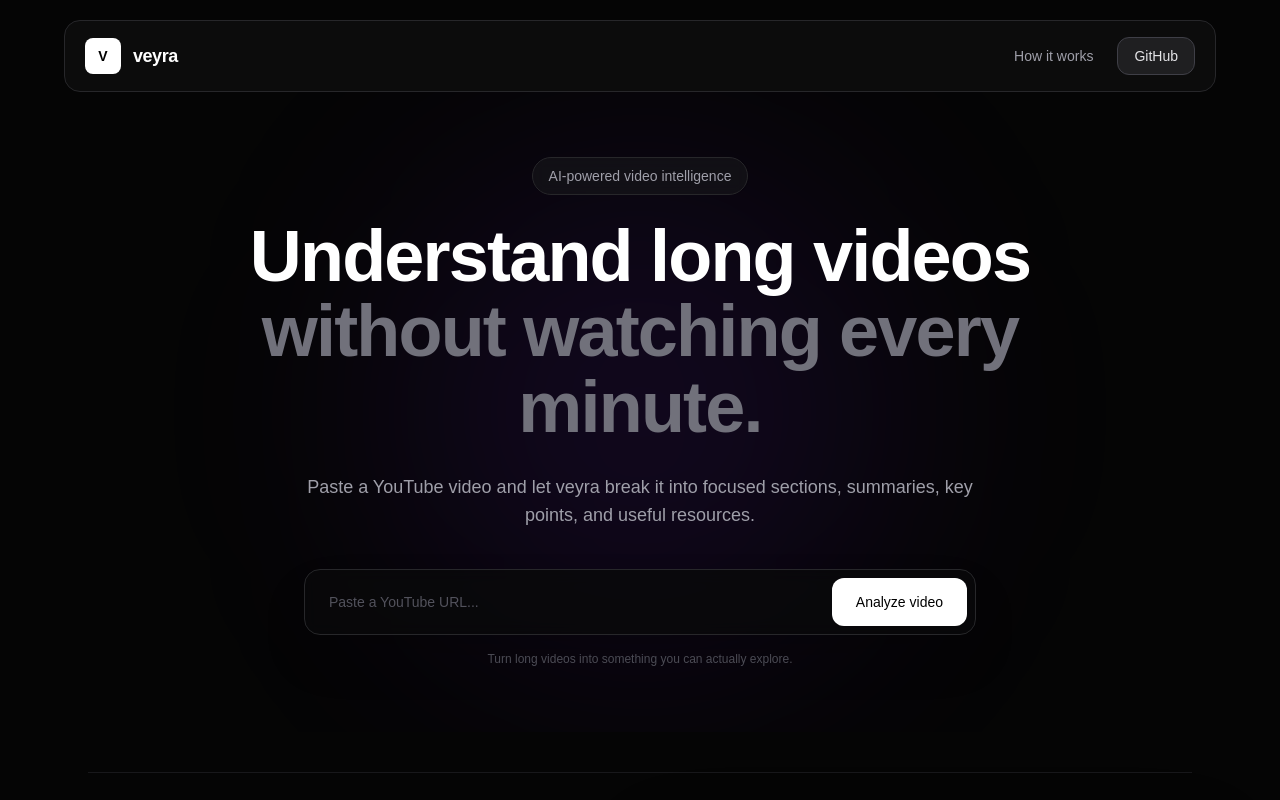
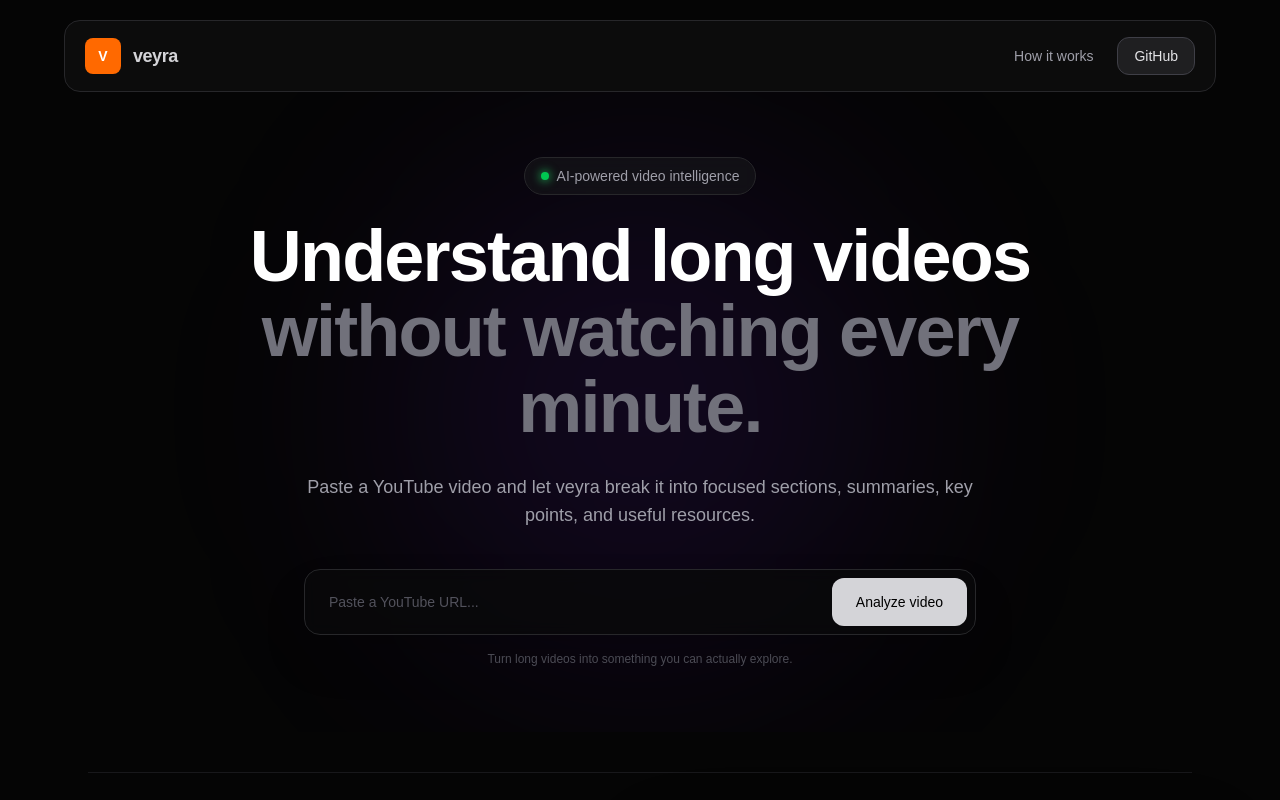
Before and after one commit to HacktoberTrack/veyra, a Next.js app: page / in a window 1280 px wide. Shown: the top 800 px of the page. Built offline with nearby package versions, Linux system fonts and the light colour scheme.

Commit message:
style: refine branding and hero ui

```diff
--- a/components/Hero.tsx
+++ b/components/Hero.tsx
@@ -6,8 +6,9 @@ export default function Hero() {
 
       <div className="relative mx-auto flex max-w-4xl flex-col items-center text-center">
 
-        <div className="mb-6 rounded-full border border-zinc-800 bg-zinc-900/60 px-4 py-2 text-sm text-zinc-400 backdrop-blur">
-          AI-powered video intelligence
+        <div className="mb-6 flex items-center gap-2 rounded-full border border-zinc-800 bg-zinc-900/60 px-4 py-2 text-sm text-zinc-400 backdrop-blur">
+          <span className="block h-2 w-2 shrink-0 rounded-full bg-green-500 shadow-[0_0_8px_2px_rgba(34,197,94,0.6)]" />
+          <span>AI-powered video intelligence</span>
         </div>
 
 
@@ -33,7 +34,7 @@ export default function Hero() {
             className="h-12 flex-1 bg-transparent px-4 text-sm text-white outline-none placeholder:text-zinc-600"
           />
 
-          <button className="h-12 rounded-xl bg-white px-6 text-sm font-medium text-black transition hover:bg-zinc-200">
+          <button className="h-12 rounded-xl bg-zinc-300 px-6 text-sm font-medium text-black transition hover:bg-zinc-200">
             Analyze video
           </button>
         </div>
--- a/components/Navbar.tsx
+++ b/components/Navbar.tsx
@@ -4,11 +4,11 @@ export default function Navbar() {
   return (
     <nav className="mx-auto mt-5 flex max-w-6xl items-center justify-between rounded-2xl border border-zinc-800 bg-[#0c0c0c] px-5 py-4">
       <Link href="/" className="flex items-center gap-3">
-        <div className="flex h-9 w-9 items-center justify-center rounded-lg bg-white text-sm font-bold text-black">
+        <div className="flex h-9 w-9 items-center justify-center rounded-lg bg-orange-500 text-sm font-bold text-white">
           V
         </div>
 
-        <span className="text-lg font-semibold tracking-tight">
+        <span className="text-lg font-semibold tracking-tight text-zinc-300">
           veyra
         </span>
       </Link>
```
